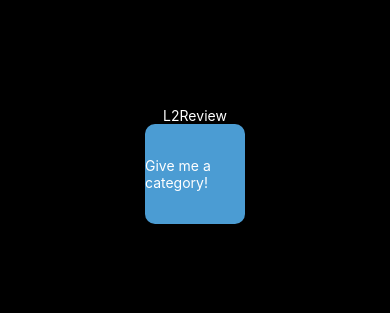
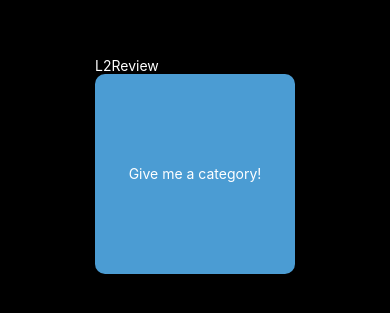
Before and after one commit to archeopsor/L2Review, a React Native app: screen / in a window 390 px wide. Shown: the part 257-570 px from the top of the page. Built offline with nearby package versions, Linux system fonts and the light colour scheme.

Commit message:
Add button gone

```diff
--- a/App.js
+++ b/App.js
@@ -4,16 +4,19 @@ import CategoryBox from './frontend/category_box';
 
 export default function App() {
 
-  const food = {
-    backgroundclass: "bg_red"
-  }
-
   return (
     <View style={styles.container}>
-      <Text style={styles.text}>L2Review</Text>
-      <StatusBar style="light" />
+      <View style={styles.home}>
+        <Text style={styles.text}>L2Review</Text>
+        <StatusBar style="light" />
 
-      <CategoryBox></CategoryBox>
+        <CategoryBox></CategoryBox>
+      </View>
+
+      <View style={styles.prompts}>
+        <Text></Text>
+      </View>
+
     </View>
   );
 }
@@ -25,6 +28,12 @@ const styles = StyleSheet.create({
     alignItems: 'center',
     justifyContent: 'center',
   },
+  home: {
+    display: 'show',
+  },
+  prompts: {
+    display: 'hide',
+  },
   text: {
     color: 'white',
   }
--- a/frontend/category_box.js
+++ b/frontend/category_box.js
@@ -1,13 +1,27 @@
 import { StyleSheet, Text, View, Pressable } from 'react-native';
+import { useState } from 'react';
 
 const CategoryBox = ({}) => {
+
+  const [visible, setVisibility] = useState(true);
+
+  const getCategory = () => {
+    setVisibility(false)
+  }
+
   return (
-    <View style={styles.button}>
+    <View>
 
       {/* hobbies, travel, food, entertainment, ... */}
-      <Pressable onPress={() => alert('Box pressed')}>
-        <Text style={styles.text}>Give me a category!</Text>
-      </Pressable>
+      { visible ?
+
+      <View style={styles.button}>
+        <Pressable onPress={() => getCategory()}>
+          <Text style={styles.text}>Give me a category!</Text>
+        </Pressable>
+      </View> : <Pressable><Text></Text></Pressable>
+
+      }
 
     </View>
   );
@@ -15,12 +29,17 @@ const CategoryBox = ({}) => {
 
 const styles = StyleSheet.create({
   button: {
-    height: 100,
-    width: 100,
+    height: 200,
+    width: 200,
     borderRadius: 10,
     backgroundColor: '#4B9CD3',
     alignItems: 'center',
     justifyContent: 'center',
+  },
+  blank: {
+    backgroundColor: 'black',
+    height: 0,
+    width: 0,
   },
   text: {
     color: 'white',
--- /dev/null
+++ b/frontend/input_box.js
@@ -0,0 +1 @@
+// Box for user to input response to prompt
--- /dev/null
+++ b/frontend/prompt.js
@@ -0,0 +1 @@
+// AI-generated prompt for user to use as a guide
```
